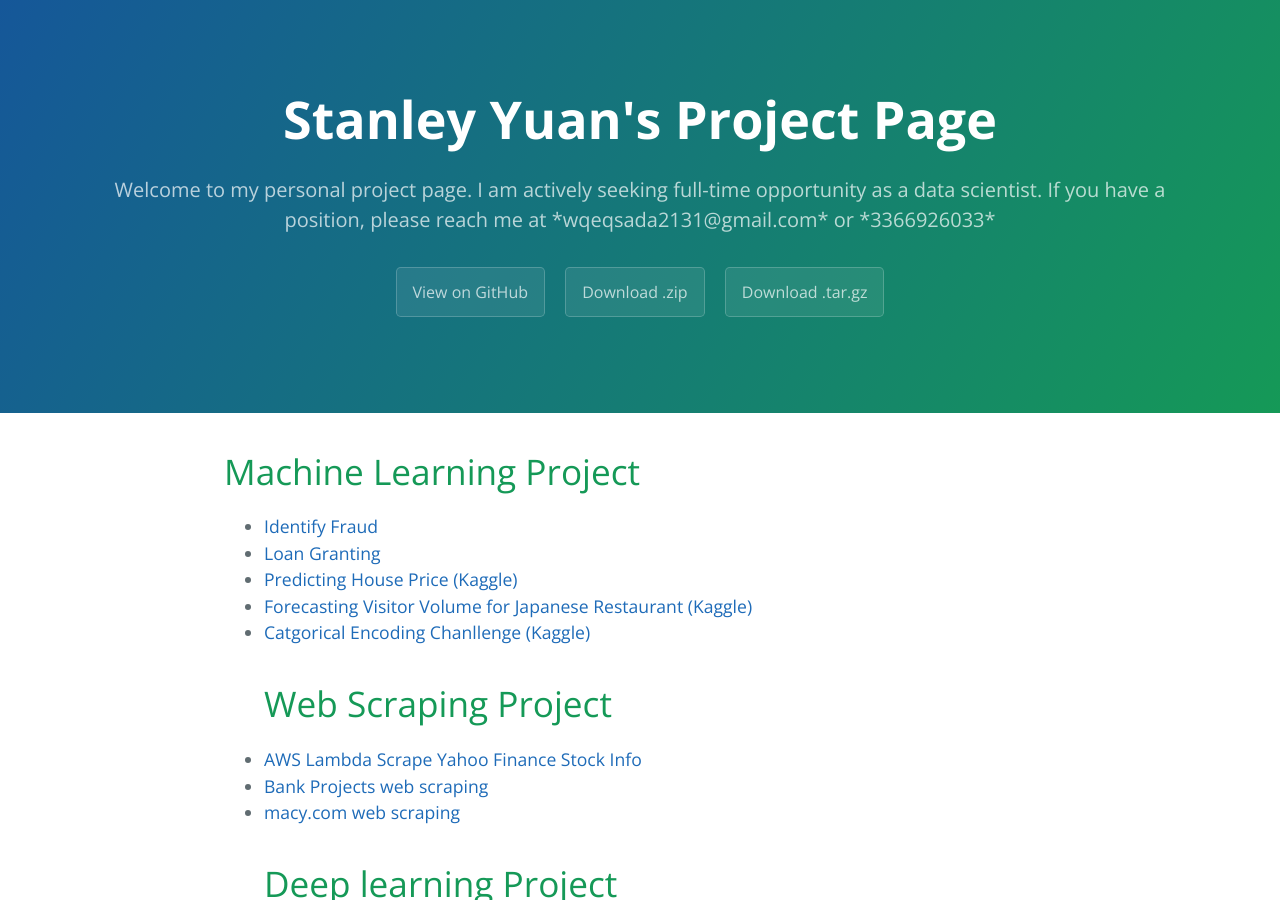
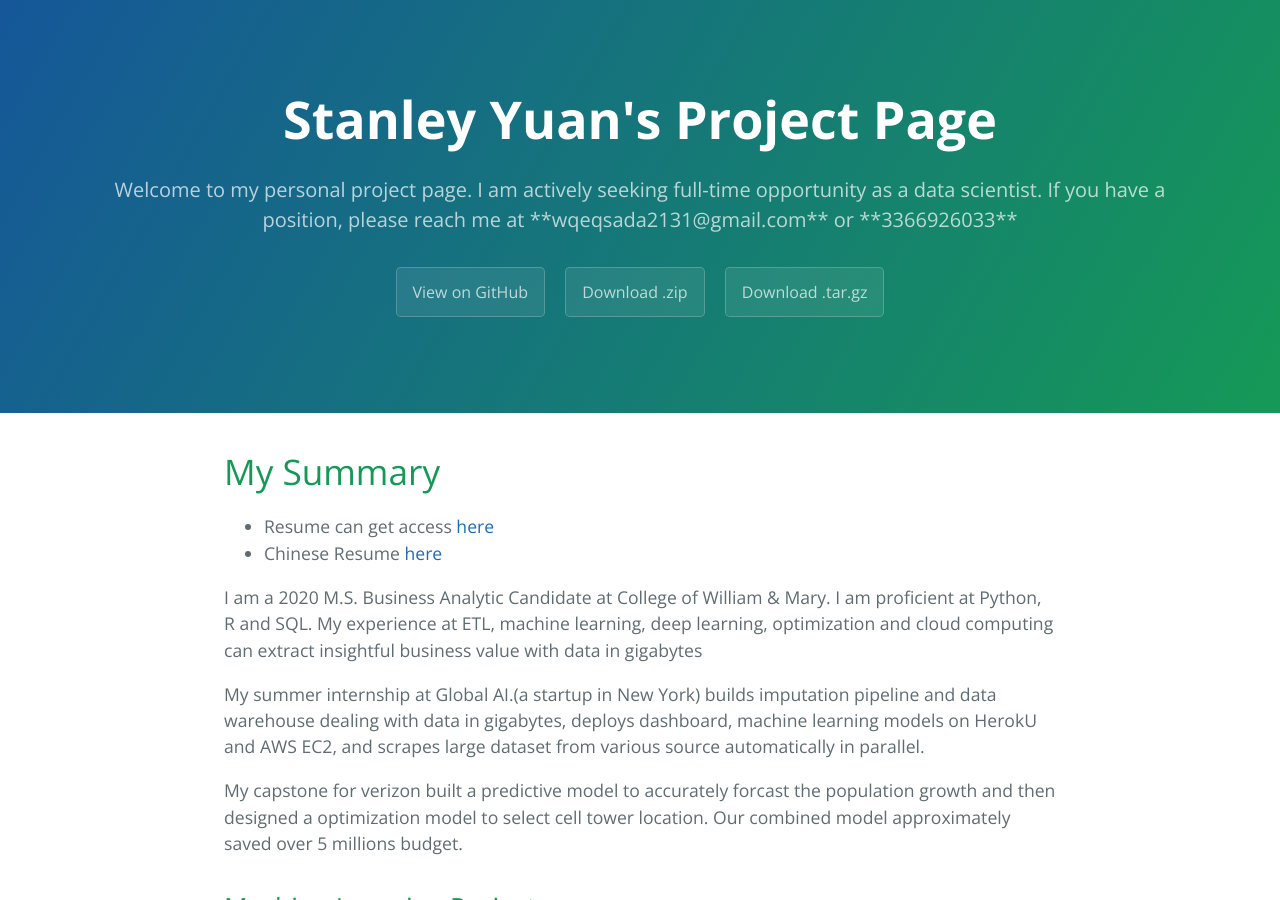
Before and after one commit to Jasminejump/wqeqwqeq.github.io, a Jekyll site: the page built from index.md, in a window 1280 px wide and 900 px high. Built offline with Jekyll 4.4.1, drawn with Linux system fonts in a browser that asks for light colours.

Commit message:
Update index.md

```diff
--- a/index.md
+++ b/index.md
@@ -1,28 +1,38 @@
 ---
 layout: default
 title: Stanley Yuan's Project Page
-description: Welcome to my personal project page. I am actively seeking full-time opportunity as a data scientist. If you have a position, please reach me at *wqeqsada2131@gmail.com* or *3366926033*
+description: Welcome to my personal project page. I am actively seeking full-time opportunity as a data scientist. If you have a position, please reach me at **wqeqsada2131@gmail.com** or **3366926033**
 ---
+# My Summary
+- Resume can get access [here](/stanley_resume.pdf)
+- Chinese Resume [here](/中文简历.pdf)
 
-# Machine Learning Project
+I am a 2020 M.S. Business Analytic Candidate at College of William & Mary. I am proficient at Python, R and SQL. My experience at ETL, machine learning, deep learning, optimization and cloud computing can extract insightful business value with data in gigabytes
+
+My summer internship at Global AI.(a startup in New York) builds imputation pipeline and data warehouse dealing with data in gigabytes,
+deploys dashboard, machine learning models on HerokU and AWS EC2, and scrapes large dataset from various source automatically in parallel.
+
+My capstone for verizon built a predictive model to accurately forcast the population growth and then designed a optimization model to select cell tower location. Our combined model approximately saved over 5 millions budget.
+
+## Machine Learning Project
  - [Identify Fraud](/code/index.md)
  - [Loan Granting](/code/index.md)
  - [Predicting House Price (Kaggle)](/code/index.md)
  - [Forecasting Visitor Volume for Japanese Restaurant (Kaggle)](/code/index.md)
  - [Catgorical Encoding Chanllenge (Kaggle)](/code/index.md)
-# Web Scraping Project
+## Web Scraping Project
  - [AWS Lambda Scrape Yahoo Finance Stock Info](/code/index.md)
  - [Bank Projects web scraping]((/code/index.md))
  - [macy.com web scraping](/code/index.md)
-# Deep learning Project
+## Deep learning Project
  - [Avocado Category Classification](/code/index.md)
-# Verizon capstone
+## Verizon capstone
  - [Forecasting Population Growth](/code/index.md)
  - [Cell Tower Optimization](/code/index.md)
-# Visualization Project
- - [Multiple Plotly Dashboards](wqeqwqeq/plotly_dash_mapbox/README.md)
-# Imputation pipeline
- - [Survey Monkey Imputation](wqeqwqeq/Survey-Monkey/Readme.md)
-# ETL Project
+## Visualization Project
+ - [Multiple Plotly Dashboards](/plotly_dash_mapbox/index.md)
+## Imputation pipeline
+ - [Survey Monkey Imputation](/Survey-Monkey/index.md)
+## ETL Project
  - [Fuzzy Matching](/code/index.md)
  - [US VISA Data Warehouse Workflow](/code/index.md)
```
